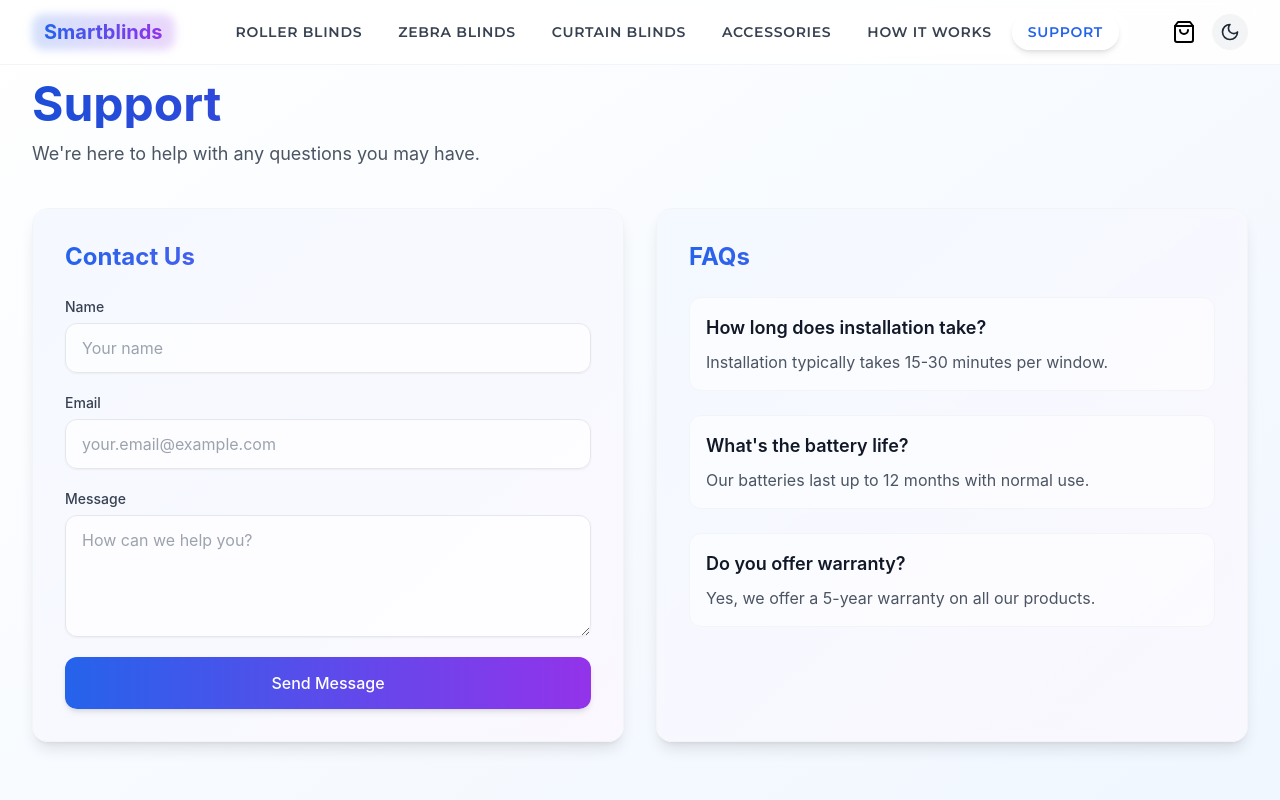
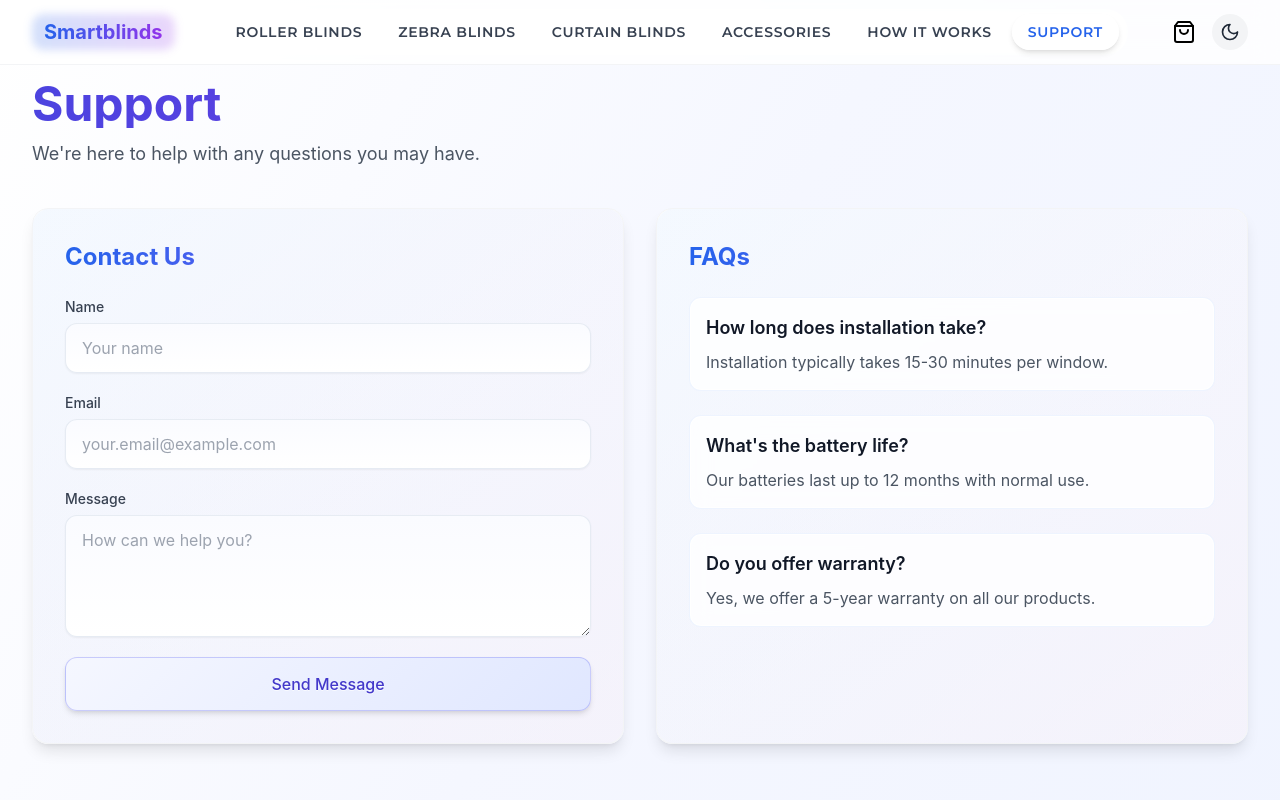
Before and after one commit to kraljic1/Smart-blinds-Bendzo, a React (Vite) app: page /support in a window 1280 px wide. Shown: the top 800 px of the page. Built offline with nearby package versions, Linux system fonts and the light colour scheme.

Commit message:
Add: Modern light mode effects for 2025 design system

```diff
--- a/src/index.css
+++ b/src/index.css
@@ -2,6 +2,7 @@
 @import './styles/PriceCalculator.css';
 @import './styles/FilterPanel.css';
 @import './styles/animations.css';
+@import './styles/lightModeEffects.css';
 @import './styles/OverscrollFix.css';
 @import './styles/TabletResponsive.css';
 
--- a/src/pages/SupportPage.tsx
+++ b/src/pages/SupportPage.tsx
@@ -1,12 +1,12 @@
 const SupportPage = () => {
   return (
-    <div className="min-h-screen pt-20 pb-32 bg-gradient-to-br from-white to-blue-50 dark:from-gray-900 dark:to-gray-950">
+    <div className="min-h-screen pt-20 pb-32 light-gradient-bg dark:bg-gradient-to-br dark:from-gray-900 dark:to-gray-950">
       <div className="max-w-7xl mx-auto px-4 sm:px-6 lg:px-8">
-        <h1 className="text-5xl font-bold bg-clip-text text-transparent bg-gradient-to-r from-blue-700 to-purple-600 dark:from-blue-400 dark:to-purple-400 mb-3">Support</h1>
+        <h1 className="text-5xl font-bold bg-clip-text text-transparent bg-gradient-to-r from-blue-700 to-purple-600 dark:from-blue-400 dark:to-purple-400 mb-3 light-text-shimmer">Support</h1>
         <p className="text-lg text-gray-600 dark:text-gray-400 mb-10">We're here to help with any questions you may have.</p>
 
         <div className="grid md:grid-cols-2 gap-8 mb-16">
-          <div className="relative bg-white/80 dark:bg-gray-800/50 p-8 rounded-2xl border border-gray-100 dark:border-gray-700/30 shadow-lg backdrop-blur-sm transition-all duration-300 hover:shadow-xl">
+          <div className="relative light-card light-glow dark:bg-gray-800/50 p-8 rounded-2xl border border-gray-100 dark:border-gray-700/30 shadow-lg backdrop-blur-sm transition-all duration-300 hover:shadow-xl light-hover-lift">
             <div className="absolute inset-0 bg-gradient-to-br from-blue-100/30 to-purple-100/30 dark:from-blue-900/10 dark:to-purple-900/10 rounded-2xl -z-10"></div>
             <h2 className="text-2xl font-bold mb-6 bg-clip-text text-transparent bg-gradient-to-r from-blue-600 to-purple-500 dark:from-blue-400 dark:to-purple-400">Contact Us</h2>
             <form className="space-y-5">
@@ -14,7 +14,7 @@ const SupportPage = () => {
                 <label className="block text-sm font-medium text-gray-700 dark:text-gray-300 mb-1.5">Name</label>
                 <input
                   type="text"
-                  className="mt-1 block w-full rounded-xl bg-white/70 dark:bg-gray-800/70 border border-gray-200 dark:border-gray-700 shadow-sm focus:border-blue-500 focus:ring-2 focus:ring-blue-200 dark:focus:ring-blue-800/50 text-gray-900 dark:text-gray-100 px-4 py-3 transition-all duration-200"
+                  className="light-input mt-1 block w-full rounded-xl dark:bg-gray-800/70 border dark:border-gray-700 shadow-sm focus:border-blue-500 focus:ring-2 focus:ring-blue-200 dark:focus:ring-blue-800/50 text-gray-900 dark:text-gray-100 px-4 py-3 transition-all duration-200 light-focus-ring"
                   placeholder="Your name"
                 />
               </div>
@@ -22,7 +22,7 @@ const SupportPage = () => {
                 <label className="block text-sm font-medium text-gray-700 dark:text-gray-300 mb-1.5">Email</label>
                 <input
                   type="email"
-                  className="mt-1 block w-full rounded-xl bg-white/70 dark:bg-gray-800/70 border border-gray-200 dark:border-gray-700 shadow-sm focus:border-blue-500 focus:ring-2 focus:ring-blue-200 dark:focus:ring-blue-800/50 text-gray-900 dark:text-gray-100 px-4 py-3 transition-all duration-200"
+                  className="light-input mt-1 block w-full rounded-xl dark:bg-gray-800/70 border dark:border-gray-700 shadow-sm focus:border-blue-500 focus:ring-2 focus:ring-blue-200 dark:focus:ring-blue-800/50 text-gray-900 dark:text-gray-100 px-4 py-3 transition-all duration-200 light-focus-ring"
                   placeholder="your.email@example.com"
                 />
               </div>
@@ -30,20 +30,20 @@ const SupportPage = () => {
                 <label className="block text-sm font-medium text-gray-700 dark:text-gray-300 mb-1.5">Message</label>
                 <textarea
                   rows={4}
-                  className="mt-1 block w-full rounded-xl bg-white/70 dark:bg-gray-800/70 border border-gray-200 dark:border-gray-700 shadow-sm focus:border-blue-500 focus:ring-2 focus:ring-blue-200 dark:focus:ring-blue-800/50 text-gray-900 dark:text-gray-100 px-4 py-3 transition-all duration-200"
+                  className="light-input mt-1 block w-full rounded-xl dark:bg-gray-800/70 border dark:border-gray-700 shadow-sm focus:border-blue-500 focus:ring-2 focus:ring-blue-200 dark:focus:ring-blue-800/50 text-gray-900 dark:text-gray-100 px-4 py-3 transition-all duration-200 light-focus-ring"
                   placeholder="How can we help you?"
                 ></textarea>
               </div>
               <button
                 type="submit"
-                className="w-full bg-gradient-to-r from-blue-600 to-purple-600 dark:from-blue-500 dark:to-purple-500 text-white px-6 py-3.5 rounded-xl hover:from-blue-700 hover:to-purple-700 focus:ring-2 focus:ring-offset-2 focus:ring-blue-500 transition-all duration-300 font-medium shadow-md hover:shadow-lg"
+                className="light-button w-full px-6 py-3.5 rounded-xl focus:ring-2 focus:ring-offset-2 focus:ring-blue-500 transition-all duration-300 font-medium shadow-md hover:shadow-lg"
               >
                 Send Message
               </button>
             </form>
           </div>
 
-          <div className="relative bg-white/80 dark:bg-gray-800/50 p-8 rounded-2xl border border-gray-100 dark:border-gray-700/30 shadow-lg backdrop-blur-sm transition-all duration-300 hover:shadow-xl">
+          <div className="relative light-card light-glow dark:bg-gray-800/50 p-8 rounded-2xl border border-gray-100 dark:border-gray-700/30 shadow-lg backdrop-blur-sm transition-all duration-300 hover:shadow-xl light-hover-lift">
             <div className="absolute inset-0 bg-gradient-to-br from-blue-100/30 to-purple-100/30 dark:from-blue-900/10 dark:to-purple-900/10 rounded-2xl -z-10"></div>
             <h2 className="text-2xl font-bold mb-6 bg-clip-text text-transparent bg-gradient-to-r from-blue-600 to-purple-500 dark:from-blue-400 dark:to-purple-400">FAQs</h2>
             <div className="space-y-6">
@@ -61,7 +61,7 @@ const SupportPage = () => {
                   a: "Yes, we offer a 5-year warranty on all our products."
                 }
               ].map((faq, index) => (
-                <div key={index} className="p-4 rounded-xl bg-white/50 dark:bg-gray-800/50 border border-gray-100 dark:border-gray-700/30 transition-all duration-300 hover:bg-white dark:hover:bg-gray-800/70">
+                <div key={index} className="light-glass p-4 rounded-xl border light-border dark:bg-gray-800/50 dark:border-gray-700/30 transition-all duration-300 hover:light-shadow-md dark:hover:bg-gray-800/70">
                   <h3 className="font-semibold text-lg text-gray-900 dark:text-white mb-2">{faq.q}</h3>
                   <p className="text-gray-600 dark:text-gray-400">{faq.a}</p>
                 </div>
--- /dev/null
+++ b/src/styles/lightModeEffects.css
@@ -0,0 +1,179 @@
+/* Light Mode Modern 2025 Effects and Styles */
+
+/* Subtle background gradient for light mode containers */
+.light-gradient-bg {
+  background: linear-gradient(120deg, #ffffff 0%, #f5f7ff 50%, #f0f4ff 100%);
+}
+
+/* Soft card effect with enhanced depth for light mode */
+.light-card {
+  background: linear-gradient(145deg, #ffffff, #f5f7fa);
+  border: 1px solid rgba(240, 246, 255, 0.7);
+  box-shadow:
+    0 4px 6px -1px rgba(0, 0, 0, 0.05),
+    0 2px 4px -1px rgba(0, 0, 0, 0.03),
+    inset 0 1px 0 0 rgba(255, 255, 255, 0.9);
+  transition: all 0.3s ease;
+}
+
+.light-card:hover {
+  transform: translateY(-2px);
+  box-shadow:
+    0 10px 25px -5px rgba(0, 0, 0, 0.08),
+    0 8px 10px -6px rgba(0, 0, 0, 0.03),
+    inset 0 1px 0 0 rgba(255, 255, 255, 0.9);
+}
+
+/* Frosted glass effect for light mode */
+.light-glass {
+  background: rgba(255, 255, 255, 0.8);
+  backdrop-filter: blur(10px);
+  border: 1px solid rgba(231, 240, 255, 0.7);
+  box-shadow: 0 8px 32px rgba(200, 211, 246, 0.15);
+}
+
+/* Light mode input fields with subtle gradient and enhanced focus */
+.light-input {
+  background: linear-gradient(180deg, #fafbff 0%, #ffffff 100%);
+  border: 1px solid rgba(226, 232, 240, 0.8);
+  transition: all 0.2s ease;
+  box-shadow: inset 0 2px 4px rgba(0, 0, 0, 0.02);
+}
+
+.light-input:focus {
+  background: #ffffff;
+  border-color: rgba(99, 102, 241, 0.5);
+  box-shadow:
+    0 0 0 4px rgba(99, 102, 241, 0.15),
+    inset 0 2px 4px rgba(0, 0, 0, 0.01);
+}
+
+/* Soft highlighting for active elements */
+.light-active {
+  background: linear-gradient(135deg, rgba(224, 231, 255, 0.6) 0%, rgba(232, 240, 255, 0.8) 100%);
+  border-color: rgba(99, 102, 241, 0.3);
+  box-shadow: 0 0 0 1px rgba(99, 102, 241, 0.2);
+}
+
+/* Luminous button effect for light mode */
+.light-button {
+  background: linear-gradient(135deg, #f5f7ff 0%, #e0e7ff 100%);
+  color: #4338ca;
+  border: 1px solid rgba(99, 102, 241, 0.3);
+  box-shadow:
+    0 1px 2px rgba(0, 0, 0, 0.05),
+    0 0 0 1px rgba(255, 255, 255, 0.8) inset;
+  text-shadow: 0 1px 0 rgba(255, 255, 255, 0.7);
+  transition: all 0.2s ease;
+}
+
+.light-button:hover {
+  background: linear-gradient(135deg, #e0e7ff 0%, #c7d2fe 100%);
+  border-color: rgba(79, 70, 229, 0.4);
+  box-shadow:
+    0 4px 12px rgba(79, 70, 229, 0.2),
+    0 0 0 1px rgba(255, 255, 255, 0.9) inset;
+  transform: translateY(-1px);
+}
+
+.light-button:active {
+  background: linear-gradient(135deg, #dbeafe 0%, #c7d2fe 100%);
+  transform: translateY(1px);
+  box-shadow:
+    0 2px 4px rgba(79, 70, 229, 0.15),
+    0 0 0 1px rgba(255, 255, 255, 0.9) inset;
+}
+
+/* Subtle border highlighter for sections */
+.light-border {
+  border: 1px solid rgba(231, 240, 255, 0.7);
+  box-shadow: 0 0 0 1px rgba(255, 255, 255, 0.7) inset;
+}
+
+/* Light mode shadow variants */
+.light-shadow-sm {
+  box-shadow: 0 2px 4px rgba(148, 163, 184, 0.1);
+}
+
+.light-shadow-md {
+  box-shadow: 0 4px 6px -1px rgba(148, 163, 184, 0.12), 0 2px 4px -1px rgba(148, 163, 184, 0.07);
+}
+
+.light-shadow-lg {
+  box-shadow: 0 10px 15px -3px rgba(148, 163, 184, 0.15), 0 4px 6px -2px rgba(148, 163, 184, 0.05);
+}
+
+/* Shimmering text highlight effect */
+.light-text-shimmer {
+  background: linear-gradient(
+    90deg,
+    #4338ca 0%,
+    #6366f1 25%,
+    #4338ca 50%,
+    #6366f1 75%,
+    #4338ca 100%
+  );
+  background-size: 200% auto;
+  color: transparent;
+  -webkit-background-clip: text;
+  background-clip: text;
+  animation: textShimmer 4s linear infinite;
+}
+
+@keyframes textShimmer {
+  to {
+    background-position: 200% center;
+  }
+}
+
+/* Subtle hover lift effect for interactive elements */
+.light-hover-lift {
+  transition: transform 0.2s ease, box-shadow 0.2s ease;
+}
+
+.light-hover-lift:hover {
+  transform: translateY(-3px);
+  box-shadow: 0 10px 20px -5px rgba(0, 0, 0, 0.08);
+}
+
+/* Refined focus ring for interactive elements */
+.light-focus-ring:focus {
+  outline: none;
+  box-shadow: 0 0 0 3px rgba(99, 102, 241, 0.3);
+}
+
+/* Soft gradient backgrounds */
+.light-gradient-blue {
+  background: linear-gradient(135deg, #e0f2fe 0%, #bfdbfe 100%);
+}
+
+.light-gradient-purple {
+  background: linear-gradient(135deg, #ede9fe 0%, #ddd6fe 100%);
+}
+
+.light-gradient-indigo {
+  background: linear-gradient(135deg, #e0e7ff 0%, #c7d2fe 100%);
+}
+
+/* Diffused glow effect */
+.light-glow {
+  position: relative;
+}
+
+.light-glow::after {
+  content: '';
+  position: absolute;
+  top: 0;
+  left: 0;
+  right: 0;
+  bottom: 0;
+  z-index: -1;
+  opacity: 0;
+  border-radius: inherit;
+  box-shadow: 0 0 25px 5px rgba(99, 102, 241, 0.15);
+  transition: opacity 0.3s ease;
+}
+
+.light-glow:hover::after {
+  opacity: 1;
+}
```
Also changed, not shown: src/components/Features/FeatureCard.tsx (+5 -5 lines).
